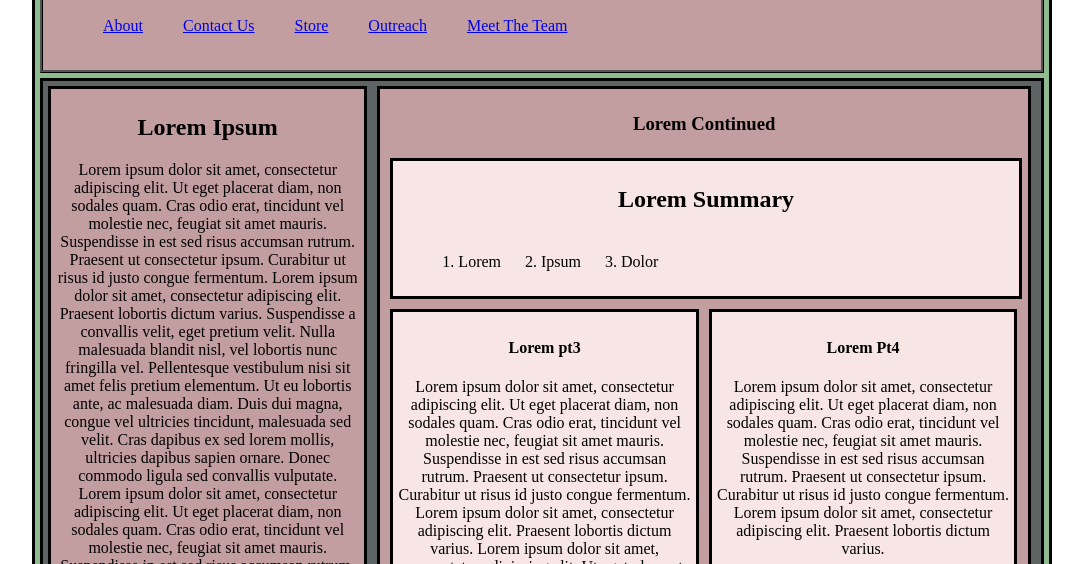
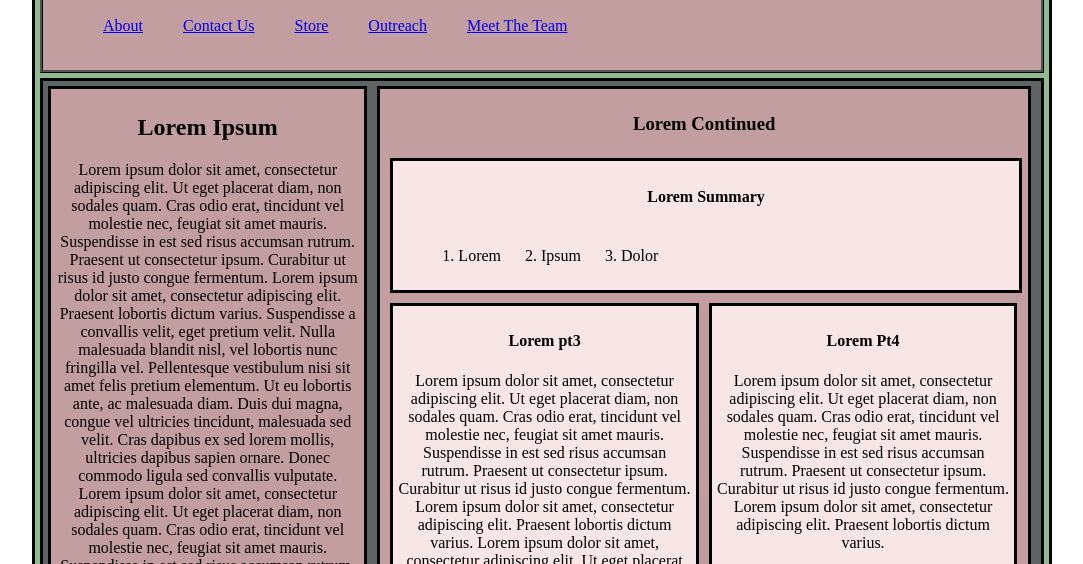
Before and after one commit to sydneydf/Strawberry-Wireframes, a plain HTML site: page index.html in a window 1280 px wide. Shown: the part 243-807 px from the top of the page, without its empty margins (106-1189 px from the left). Drawn offline with Linux system fonts and the light colour scheme.

Commit message:
v0.999 Submitted Awaiting Marking

```diff
--- a/index.html
+++ b/index.html
@@ -40,7 +40,7 @@
                <section class="clearfix">
                   <h3>Lorem Continued</h3>
                     <div id="div1">
-                        <h1>Lorem Summary</h1>
+                        <h4>Lorem Summary</h4>
                         <ol>
                            <li>Lorem</li>
                            <li>Ipsum</li>
```
